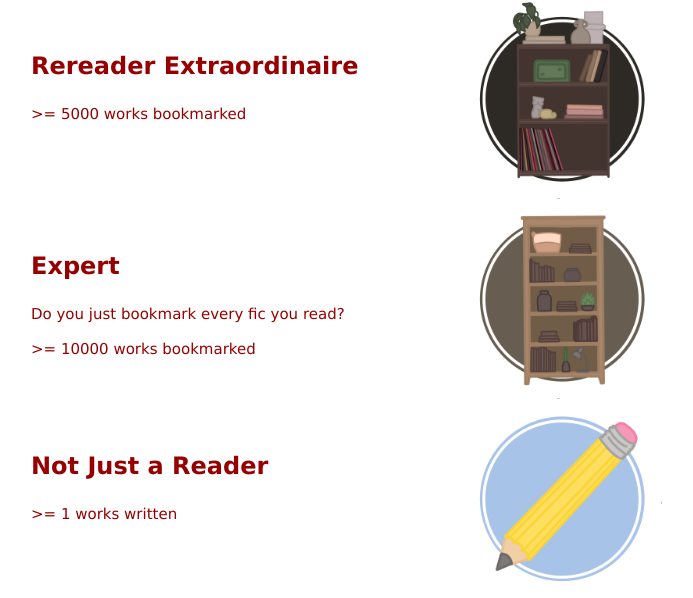
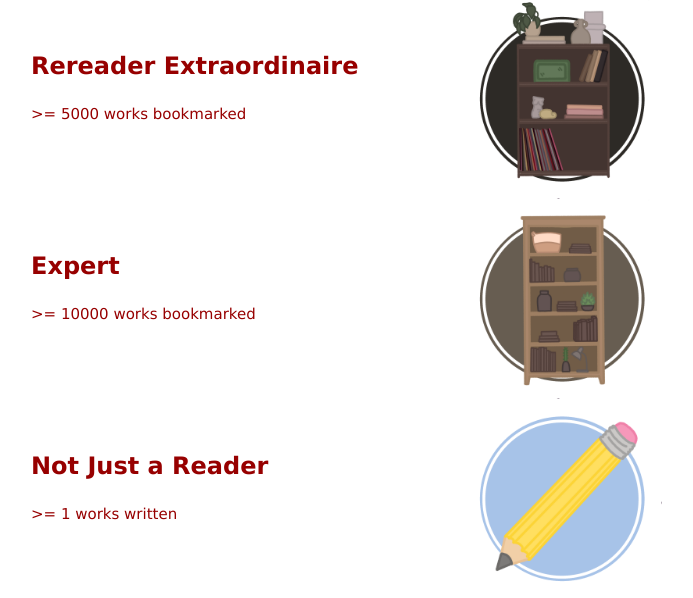
Before and after one commit to RealZetaRiemann/ao3.plus, a Flask app: page /everyachievement/ in a window 1280 px wide. Shown: the part 1108-1706 px from the top of the page, without its empty margins (429-1122 px from the left). Run offline with Flask 2, Linux system fonts and the light colour scheme.

Commit message:
minor edits

```diff
--- a/templates/achievements.html
+++ b/templates/achievements.html
@@ -72,7 +72,6 @@
                 {% if bookmarks == "Expert" %}
                     <div class="ach-text">
                         <h3>Expert</h3>
-                        <p>Do you just bookmark every fic you read?</p>
                         <p>>= 10000 works bookmarked</p>
                     </div>
                     <img src="\static\images\achievements\expert.png" alt="" class="ach-img" width="200">
--- a/templates/everyachievement.html
+++ b/templates/everyachievement.html
@@ -71,7 +71,6 @@
 
                 <div class="ach-text">
                     <h3>Expert</h3>
-                    <p>Do you just bookmark every fic you read?</p>
                     <p>>= 10000 works bookmarked</p>
                 </div>
                 <img src="\static\images\achievements\expert.png" alt="" class="ach-img" width="200">
```
